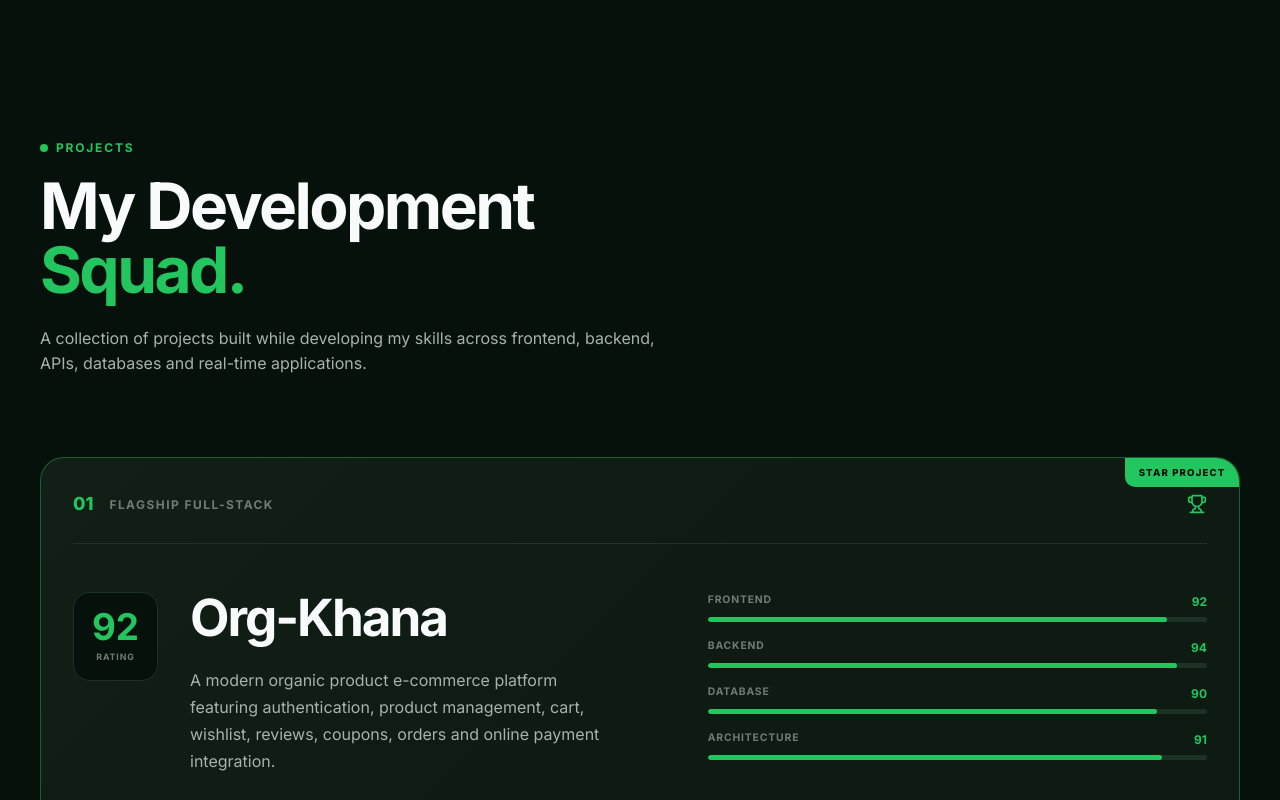
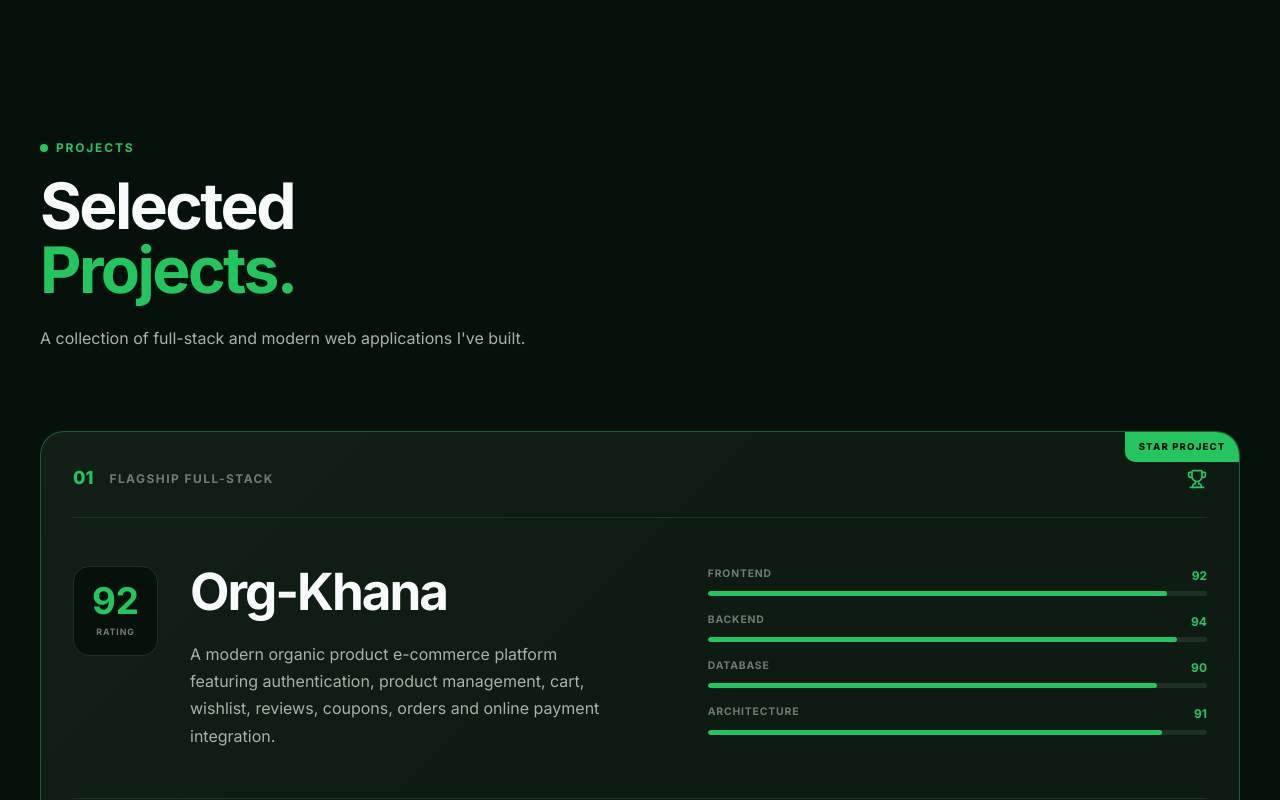
Before and after one commit to Adish99/Adish-Portfolio, a React (Vite) app in the folder client/: page / in a window 1280 px wide. Shown: the part 3200-4000 px from the top of the page. Built offline with nearby package versions, Linux system fonts and the light colour scheme.

Commit message:
Added animation on services, achievements, Experience and project pages.

```diff
--- a/client/src/sections/Achievements/Achievements.jsx
+++ b/client/src/sections/Achievements/Achievements.jsx
@@ -8,6 +8,7 @@ import {
 } from "lucide-react";
 
 import "./Achievements.css";
+import SectionHeading from "../../components/UI/SectionHeading";
 
 const achievements = [
   {
@@ -70,22 +71,12 @@ const Achievements = () => {
     <section className="achievements" id="achievements">
       <div className="achievements-container">
 
-        <div className="section-heading">
-          <p className="section-label">
-            <span></span>
-            ACHIEVEMENTS
-          </p>
-
-          <h2>
-            Career
-            <span>Highlights.</span>
-          </h2>
-
-          <p className="section-description">
-            Milestones and practical experiences built through projects,
-            collaboration and continuous technical development.
-          </p>
-        </div>
+        <SectionHeading
+  label="ACHIEVEMENTS"
+  title="Career"
+  highlight="Highlights."
+  description="Key milestones from my development journey and project experience."
+/>
 
         <div className="achievements-grid">
           {achievements.map((achievement) => {
--- a/client/src/sections/Experience/Experience.jsx
+++ b/client/src/sections/Experience/Experience.jsx
@@ -6,6 +6,7 @@ import {
 } from "lucide-react";
 
 import "./Experience.css";
+import SectionHeading from "../../components/UI/SectionHeading";
 
 const experiences = [
   {
@@ -61,22 +62,12 @@ const Experience = () => {
       <div className="experience-container">
 
         {/* Section Header */}
-        <div className="section-heading">
-          <p className="section-label">
-            <span></span>
-            EXPERIENCE & EDUCATION
-          </p>
-
-          <h2>
-            My Development
-            <span>Journey.</span>
-          </h2>
-
-          <p className="section-description">
-            My experience has been built through hands-on development,
-            collaborative projects and continuous learning.
-          </p>
-        </div>
+        <SectionHeading
+  label="EXPERIENCE"
+  title="My Development"
+  highlight="Journey."
+  description="A journey shaped by projects, collaboration and continuous technical growth."
+/>
 
         <div className="experience-layout">
 
--- a/client/src/sections/Projects/Projects.jsx
+++ b/client/src/sections/Projects/Projects.jsx
@@ -2,6 +2,7 @@ import { ArrowUpRight, Trophy } from "lucide-react";
 import { FaGithub } from "react-icons/fa";
 import projects from "../../data/projects";
 import "./Projects.css";
+import SectionHeading from "../../components/UI/SectionHeading";
 
 const Projects = () => {
   return (
@@ -9,23 +10,12 @@ const Projects = () => {
       <div className="projects-container">
 
         {/* Section Header */}
-        <div className="section-heading">
-          <p className="section-label">
-            <span></span>
-            PROJECTS
-          </p>
-
-          <h2>
-            My Development
-            <span>Squad.</span>
-          </h2>
-
-          <p className="section-description">
-            A collection of projects built while developing my skills
-            across frontend, backend, APIs, databases and real-time
-            applications.
-          </p>
-        </div>
+       <SectionHeading
+  label="PROJECTS"
+  title="Selected"
+  highlight="Projects."
+  description="A collection of full-stack and modern web applications I've built."
+/>
 
         {/* Project Cards */}
         <div className="projects-list">
--- a/client/src/sections/Services/Services.jsx
+++ b/client/src/sections/Services/Services.jsx
@@ -8,6 +8,7 @@ import {
 } from "lucide-react";
 
 import "./Services.css";
+import SectionHeading from "../../components/UI/SectionHeading";
 
 const services = [
   {
@@ -108,22 +109,12 @@ const Services = () => {
     <section className="services" id="services">
       <div className="services-container">
 
-        <div className="section-heading">
-          <p className="section-label">
-            <span></span>
-            WHAT I DO
-          </p>
-
-          <h2>
-            My Development
-            <span>Strengths.</span>
-          </h2>
-
-          <p className="section-description">
-            Practical development skills built through real projects,
-            continuous learning and hands-on problem solving.
-          </p>
-        </div>
+        <SectionHeading
+  label="SERVICES"
+  title="What I"
+  highlight="Build."
+  description="Modern web development services focused on scalable and user-friendly applications."
+/>
 
         <div className="services-grid">
           {services.map((service) => {
```
